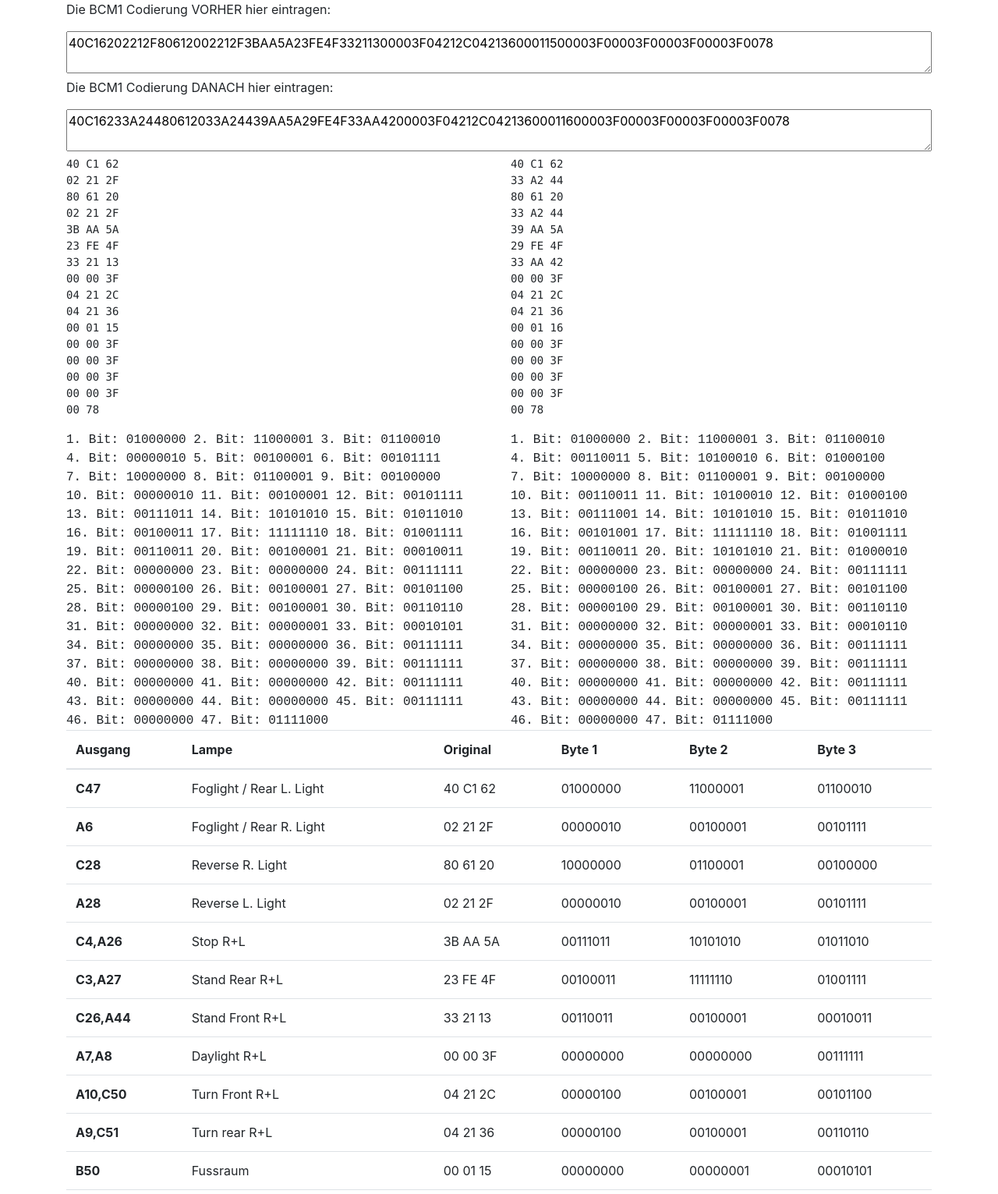
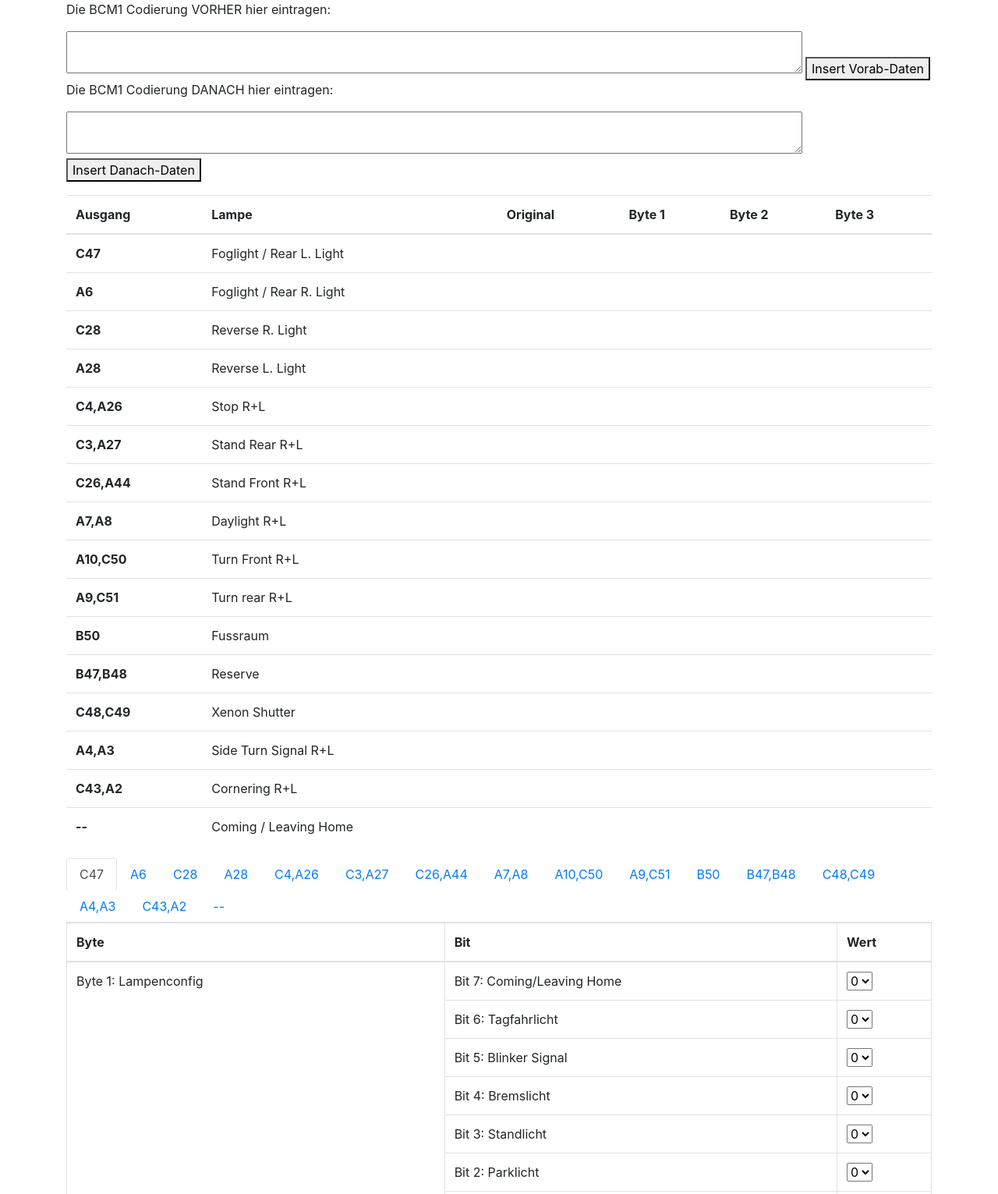
Before and after one commit to twitnic/PQ35Programmer, a plain HTML site: page index.html in a window 1280 px wide. Shown: the top 1531 px of the page at 78% size. Drawn offline with Linux system fonts and the light colour scheme.

Commit message:
deleted init data of coding-data

```diff
--- a/index.html
+++ b/index.html
@@ -12,13 +12,15 @@
     <div class="row">
         <div class="col-md-12">
             <p>Die BCM1 Codierung VORHER hier eintragen:</p>
-            <textarea id="bcm1codierung1" style="width: 100%">40C16202212F80612002212F3BAA5A23FE4F33211300003F04212C04213600011500003F00003F00003F00003F0078</textarea>
+            <textarea id="bcm1codierung1" style="width: 85%"></textarea>
+            <button id="vorabDaten">Insert Vorab-Daten</button>
         </div>
     </div>
     <div class="row">
         <div class="col-md-12">
             <p>Die BCM1 Codierung DANACH hier eintragen:</p>
-            <textarea id="bcm1codierung2" style="width: 100%">40C16233A24480612033A24439AA5A29FE4F33AA4200003F04212C04213600011600003F00003F00003F00003F0078</textarea>
+            <textarea id="bcm1codierung2" style="width: 85%"></textarea>
+            <button id="danachDaten">Insert Danach-Daten</button>
         </div>
     </div>
     <div class="row">
@@ -211,6 +213,11 @@
             <div class="tab-content" id="nav-tabContent">
                 <div class="tab-pane fade show active" id="lampe-C47" role="tabpanel" aria-labelledby="lampe-C47-tab">
                     <table class="table table-bordered">
+                        <thead>
+                            <th>Byte</th>
+                            <th>Bit</th>
+                            <th>Wert</th>
+                        </thead>
                         <tr>
                             <td rowspan="8">Byte 1: Lampenconfig</td>
                             <td>Bit 7: Coming/Leaving Home</td>
--- a/js/app.js
+++ b/js/app.js
@@ -26,6 +26,14 @@
         }
       }
     }
+
+    $("#vorabDaten").click(function () {
+      $("#bcm1codierung1").val('40C16202212F80612002212F3BAA5A23FE4F33211300003F04212C04213600011500003F00003F00003F00003F0078');
+    });
+
+    $("#danachDaten").click(function () {
+      $("#bcm1codierung2").val('40C16233A24480612033A24439AA5A29FE4F33AA4200003F04212C04213600011600003F00003F00003F00003F0078');
+    });
 
 
     var C47 = new Lampe($bcm1codierung1[0], $bcm1codierung1[1], $bcm1codierung1[2]);
```
